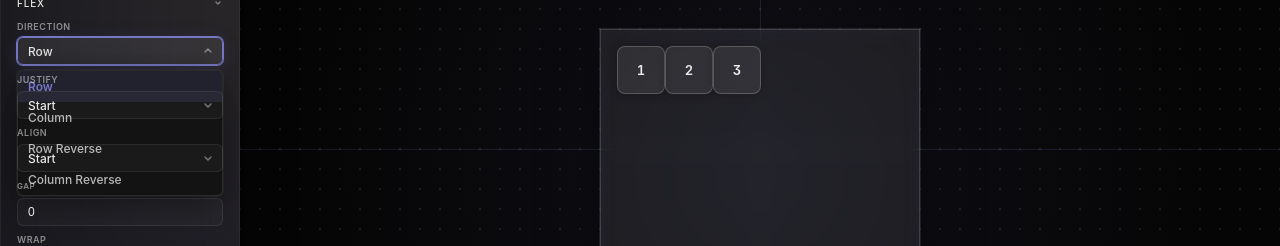
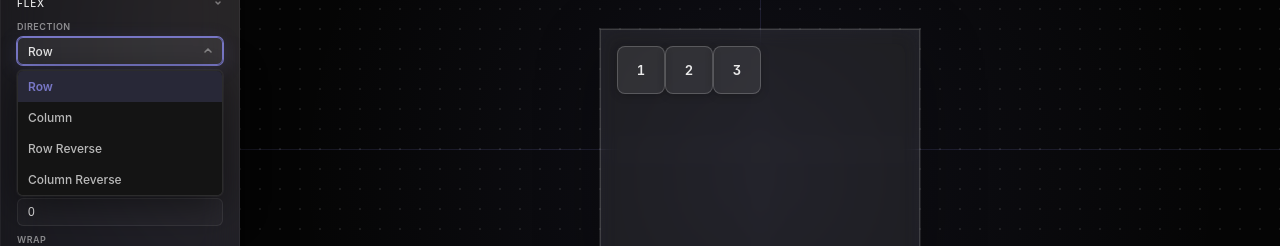
Before and after one commit to ostsam/osterfeld-paper-design-demo, a Next.js app: page / in a window 1280 px wide. Both pictures are taken after a click on the button "Row". Shown: the part 227-473 px from the top of the page. Built offline with nearby package versions, Linux system fonts and the light colour scheme.

Commit message:
transparency

```diff
--- /dev/null
+++ b/src/components/FlexPanel/DropdownPortal.tsx
@@ -0,0 +1,21 @@
+"use client";
+
+import { useEffect, useState } from "react";
+import { createPortal } from "react-dom";
+
+interface DropdownPortalProps {
+	children: React.ReactNode;
+}
+
+export function DropdownPortal({ children }: DropdownPortalProps) {
+	const [mounted, setMounted] = useState(false);
+
+	useEffect(() => {
+		setMounted(true);
+		return () => setMounted(false);
+	}, []);
+
+	if (!mounted) return null;
+
+	return createPortal(children, document.body);
+}
--- a/src/components/FlexPanel/SelectField.module.css
+++ b/src/components/FlexPanel/SelectField.module.css
@@ -4,6 +4,7 @@
 	gap: 6px;
 	margin-bottom: 8px;
 	position: relative;
+	z-index: auto;
 }
 
 .label {
@@ -129,26 +130,24 @@
 }
 
 .dropdown {
-	position: absolute;
-	top: calc(100% + 4px);
-	left: 0;
-	right: 0;
+	position: fixed;
 	border-radius: 6px;
 	overflow: hidden;
-	z-index: 100;
+	z-index: 9999;
 	animation: dropIn 0.25s cubic-bezier(0.34, 1.56, 0.64, 1);
+	isolation: isolate;
 }
 
-.field.dark .dropdown {
-	background: rgba(20, 20, 20, 0.95);
+.dropdown.dark {
+	background: rgb(20, 20, 20);
 	backdrop-filter: blur(20px);
 	border: 1px solid rgba(255, 255, 255, 0.1);
 	box-shadow: 0 10px 40px rgba(0, 0, 0, 0.5),
 		0 0 0 1px rgba(255, 255, 255, 0.05);
 }
 
-.field.light .dropdown {
-	background: rgba(255, 255, 255, 0.98);
+.dropdown.light {
+	background: rgb(255, 255, 255);
 	backdrop-filter: blur(20px);
 	border: 1px solid rgba(0, 0, 0, 0.1);
 	box-shadow: 0 10px 40px rgba(0, 0, 0, 0.1), 0 0 0 1px rgba(0, 0, 0, 0.05);
@@ -178,14 +177,17 @@
 	font-family: inherit;
 	-webkit-font-smoothing: antialiased;
 	position: relative;
+	z-index: 1;
 }
 
-.field.dark .option {
+.dropdown.dark .option {
 	color: rgba(255, 255, 255, 0.7);
+	background: rgb(20, 20, 20);
 }
 
-.field.light .option {
+.dropdown.light .option {
 	color: rgba(0, 0, 0, 0.7);
+	background: rgb(255, 255, 255);
 }
 
 .option::before {
@@ -199,22 +201,22 @@
 	transition: height 0.2s ease;
 }
 
-.field.dark .option::before {
+.dropdown.dark .option::before {
 	background: linear-gradient(180deg, transparent, #7877c6, transparent);
 }
 
-.field.light .option::before {
+.dropdown.light .option::before {
 	background: linear-gradient(180deg, transparent, #5856a3, transparent);
 }
 
-.field.dark .option:hover {
-	background: rgba(255, 255, 255, 0.05);
+.dropdown.dark .option:hover {
+	background: rgb(35, 35, 35);
 	color: rgba(255, 255, 255, 0.9);
 	padding-left: 14px;
 }
 
-.field.light .option:hover {
-	background: rgba(0, 0, 0, 0.03);
+.dropdown.light .option:hover {
+	background: rgb(245, 245, 245);
 	color: rgba(0, 0, 0, 0.9);
 	padding-left: 14px;
 }
@@ -223,22 +225,22 @@
 	height: 60%;
 }
 
-.field.dark .option.selected {
-	background: rgba(120, 119, 198, 0.15);
+.dropdown.dark .option.selected {
+	background: rgb(40, 40, 55);
 	color: #7877c6;
 	font-weight: 600;
 }
 
-.field.light .option.selected {
-	background: rgba(88, 86, 163, 0.1);
+.dropdown.light .option.selected {
+	background: rgb(240, 240, 250);
 	color: #5856a3;
 	font-weight: 600;
 }
 
-.field.dark .option.selected:hover {
-	background: rgba(120, 119, 198, 0.2);
+.dropdown.dark .option.selected:hover {
+	background: rgb(50, 50, 70);
 }
 
-.field.light .option.selected:hover {
-	background: rgba(88, 86, 163, 0.15);
+.dropdown.light .option.selected:hover {
+	background: rgb(230, 230, 245);
 }
--- a/src/components/FlexPanel/SelectField.tsx
+++ b/src/components/FlexPanel/SelectField.tsx
@@ -2,6 +2,7 @@
 
 import { useState, useRef, useEffect } from "react";
 import styles from "./SelectField.module.css";
+import { DropdownPortal } from "./DropdownPortal";
 
 interface Option {
 	value: string;
@@ -9,7 +10,7 @@ interface Option {
 }
 
 interface SelectFieldProps {
-	theme: 'dark' | 'light';
+	theme: "dark" | "light";
 	label: string;
 	value: string;
 	onChange: (value: string) => void;
@@ -24,8 +25,25 @@ export function SelectField({
 	options,
 }: SelectFieldProps) {
 	const [isOpen, setIsOpen] = useState(false);
+	const [dropdownPosition, setDropdownPosition] = useState({
+		top: 0,
+		left: 0,
+		width: 0,
+	});
 	const selectRef = useRef<HTMLDivElement>(null);
+	const buttonRef = useRef<HTMLButtonElement>(null);
 	const currentOption = options.find((opt) => opt.value === value);
+
+	useEffect(() => {
+		if (isOpen && buttonRef.current) {
+			const rect = buttonRef.current.getBoundingClientRect();
+			setDropdownPosition({
+				top: rect.bottom + 4,
+				left: rect.left,
+				width: rect.width,
+			});
+		}
+	}, [isOpen]);
 
 	useEffect(() => {
 		const handleClickOutside = (e: MouseEvent) => {
@@ -34,10 +52,26 @@ export function SelectField({
 			}
 		};
 
+		const handleScroll = () => {
+			if (isOpen && buttonRef.current) {
+				const rect = buttonRef.current.getBoundingClientRect();
+				setDropdownPosition({
+					top: rect.bottom + 4,
+					left: rect.left,
+					width: rect.width,
+				});
+			}
+		};
+
 		if (isOpen) {
 			document.addEventListener("mousedown", handleClickOutside);
-			return () =>
+			document.addEventListener("scroll", handleScroll, true);
+			window.addEventListener("resize", handleScroll);
+			return () => {
 				document.removeEventListener("mousedown", handleClickOutside);
+				document.removeEventListener("scroll", handleScroll, true);
+				window.removeEventListener("resize", handleScroll);
+			};
 		}
 	}, [isOpen]);
 
@@ -61,6 +95,7 @@ export function SelectField({
 		<div className={`${styles.field} ${styles[theme]}`} ref={selectRef}>
 			<label className={styles.label}>{label}</label>
 			<button
+				ref={buttonRef}
 				className={`${styles.select} ${isOpen ? styles.open : ""}`}
 				onClick={() => setIsOpen(!isOpen)}
 				onKeyDown={handleKeyDown}
@@ -79,7 +114,15 @@ export function SelectField({
 			</button>
 
 			{isOpen && (
-				<div className={styles.dropdown}>
+				<DropdownPortal>
+					<div
+						className={`${styles.dropdown} ${styles[theme]}`}
+						style={{
+							top: `${dropdownPosition.top}px`,
+							left: `${dropdownPosition.left}px`,
+							width: `${dropdownPosition.width}px`,
+						}}
+					>
 						{options.map((option) => (
 							<button
 								key={option.value}
@@ -96,6 +139,7 @@ export function SelectField({
 							</button>
 						))}
 					</div>
+				</DropdownPortal>
 			)}
 		</div>
 	);
```
Lines whose indentation alone changed are shown as unchanged.
